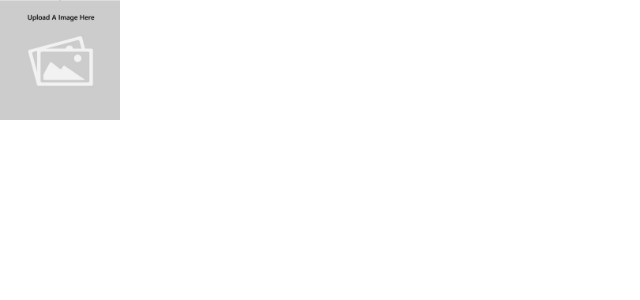
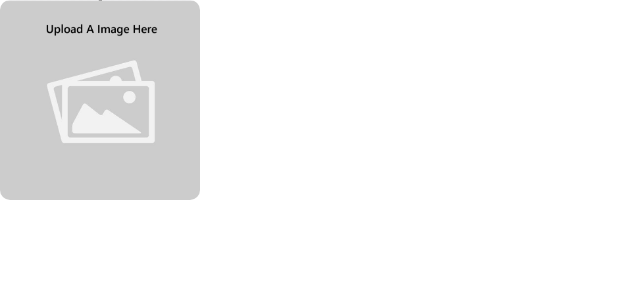
Before and after one commit to Nikita2662/josies-list, a React (Create React App) app in the folder front-end/: page / in a window 1280 px wide. Shown: the top 300 px of the page, without its empty margins (0-640 px from the left). Built offline with nearby package versions, Linux system fonts and the light colour scheme; a web font is replaced by a local one.

Commit message:
Set default height and width values and change border radius to make all imported images more rounded

```diff
--- a/front-end/src/components/Uploadimage.js
+++ b/front-end/src/components/Uploadimage.js
@@ -1,7 +1,7 @@
 import React, { useState } from 'react';
 import imgUrl from './emptyupload.png'; // Placeholder image if no file is selected
 
-function UploadImage() {
+function UploadImage({w=200, h=200}) {
     // State to store the image URL (or placeholder initially)
     const [image, setImage] = useState(imgUrl);
 
@@ -11,7 +11,8 @@ function UploadImage() {
     return (
         <div>
 
-            <img src={image} alt="Uploaded" width={120} height={120}
+            <img src={image} alt="Uploaded" width={w} height={h} style={{
+                    borderRadius: '10px' }}
             onClick={() => document.getElementById('invoke').click() }
             />
 
```
